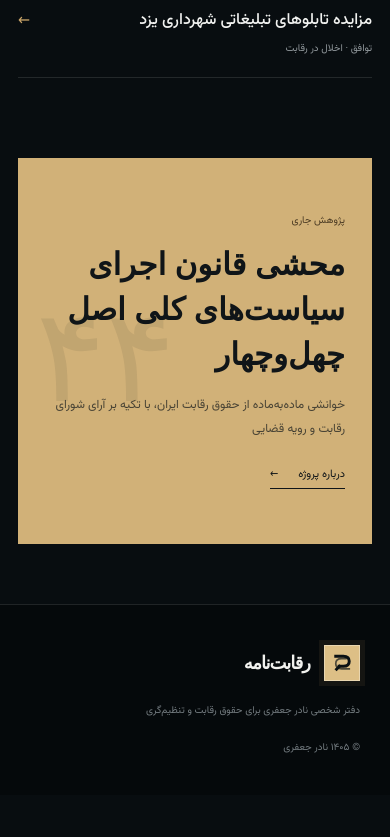
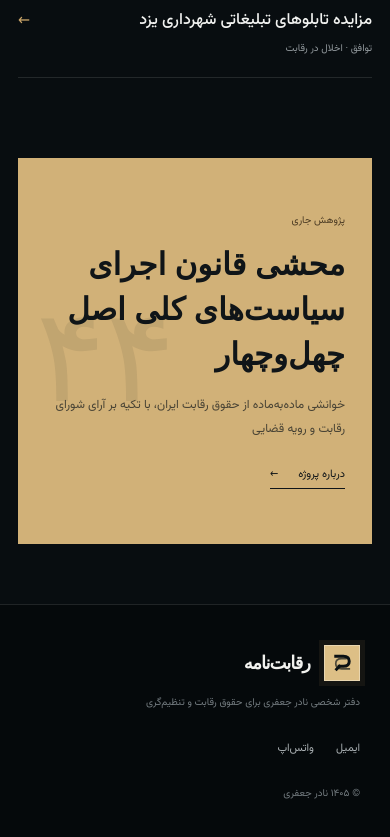
Before and after one commit to philosophia25-source/reghabatnameh, a Next.js app: page / in a window 390 px wide. Shown: the part 3577-4414 px from the top of the page. Before the commit the page ends 4372 px from the top, so only its background shows below. Built offline with nearby package versions, Linux system fonts and the light colour scheme; a web font is replaced by a local one.

Commit message:
Add discreet contact links

```diff
--- a/app/globals.css
+++ b/app/globals.css
@@ -127,9 +127,13 @@ h1,h2,h3,.brand strong { font-family:"Estedad Variable","Vazirmatn Variable",san
 .prose-page .lead { font-size:19px; color:var(--gold-light); }
 .note { margin-top:45px; padding:22px 25px; color:#d6d9da!important; background:var(--panel); border-right:2px solid var(--gold); }
 
-footer { min-height:160px; padding:40px clamp(30px,7vw,110px); display:flex; align-items:center; justify-content:space-between; color:#f2f2ef; background:#05090b; border-top:1px solid var(--line); }
+footer { min-height:160px; padding:40px clamp(30px,7vw,110px); display:grid; grid-template-columns:1fr auto auto; align-items:center; gap:clamp(28px,5vw,78px); color:#f2f2ef; background:#05090b; border-top:1px solid var(--line); }
+.footer-identity { display:flex; align-items:center; gap:clamp(22px,3vw,46px); }
 .footer-brand .brand-seal { width:36px; height:36px; }
-footer p,footer>span { margin:0; color:#747c80; font-size:10px; }
+footer p,.copyright { margin:0; color:#747c80; font-size:10px; }
+.footer-contact { display:flex; align-items:center; gap:22px; color:#aab0b3; font-size:11px; }
+.footer-contact a { padding:8px 0 6px; border-bottom:1px solid transparent; transition:color .2s,border-color .2s; }
+.footer-contact a:hover,.footer-contact a:focus-visible { color:var(--gold-light); border-color:var(--gold); outline:none; }
 
 @media (max-width:1120px) {
   .site-header { grid-template-columns:1fr 1fr; }.main-nav { display:none; }.header-tools { grid-column:2; grid-row:1; }
@@ -151,7 +155,8 @@ footer p,footer>span { margin:0; color:#747c80; font-size:10px; }
   .decision-list a small,.decision-list a strong,.decision-list a>span:not(:last-child) { grid-column:1; }.decision-list a>span:last-child { grid-column:2; grid-row:1 / 4; }
   .research { margin-bottom:60px; padding:55px 27px; }.research::after { font-size:130px; }.research h2 { font-size:31px; }
   .listing-page,.prose-page { padding-top:145px; padding-bottom:90px; }.decision-grid { grid-template-columns:1fr; }.list-item { grid-template-columns:1fr; gap:12px; }
-  footer { align-items:flex-start; flex-direction:column; gap:22px; }
+  footer { grid-template-columns:1fr; justify-items:start; gap:22px; }
+  .footer-identity { align-items:flex-start; flex-direction:column; gap:14px; }
 }
 
 @media (max-width:430px) {
--- a/app/layout.tsx
+++ b/app/layout.tsx
@@ -52,9 +52,15 @@ export default function RootLayout({ children }: Readonly<{ children: React.Reac
         </header>
         <main>{children}</main>
         <footer>
-          <Link className="brand footer-brand" href="/"><span className="brand-seal"><img src="/mark.svg" alt="" /></span><strong>رقابت‌نامه</strong></Link>
-          <p>دفتر شخصی نادر جعفری برای حقوق رقابت و تنظیم‌گری</p>
-          <span>© ۱۴۰۵ نادر جعفری</span>
+          <div className="footer-identity">
+            <Link className="brand footer-brand" href="/"><span className="brand-seal"><img src="/mark.svg" alt="" /></span><strong>رقابت‌نامه</strong></Link>
+            <p>دفتر شخصی نادر جعفری برای حقوق رقابت و تنظیم‌گری</p>
+          </div>
+          <div className="footer-contact" aria-label="راه‌های ارتباط با نادر جعفری">
+            <a href="mailto:nader.jafari@modares.ac.ir">ایمیل</a>
+            <a href="https://wa.me/989123084826" target="_blank" rel="noreferrer">واتس‌اپ</a>
+          </div>
+          <span className="copyright">© ۱۴۰۵ نادر جعفری</span>
         </footer>
       </body>
     </html>
```
